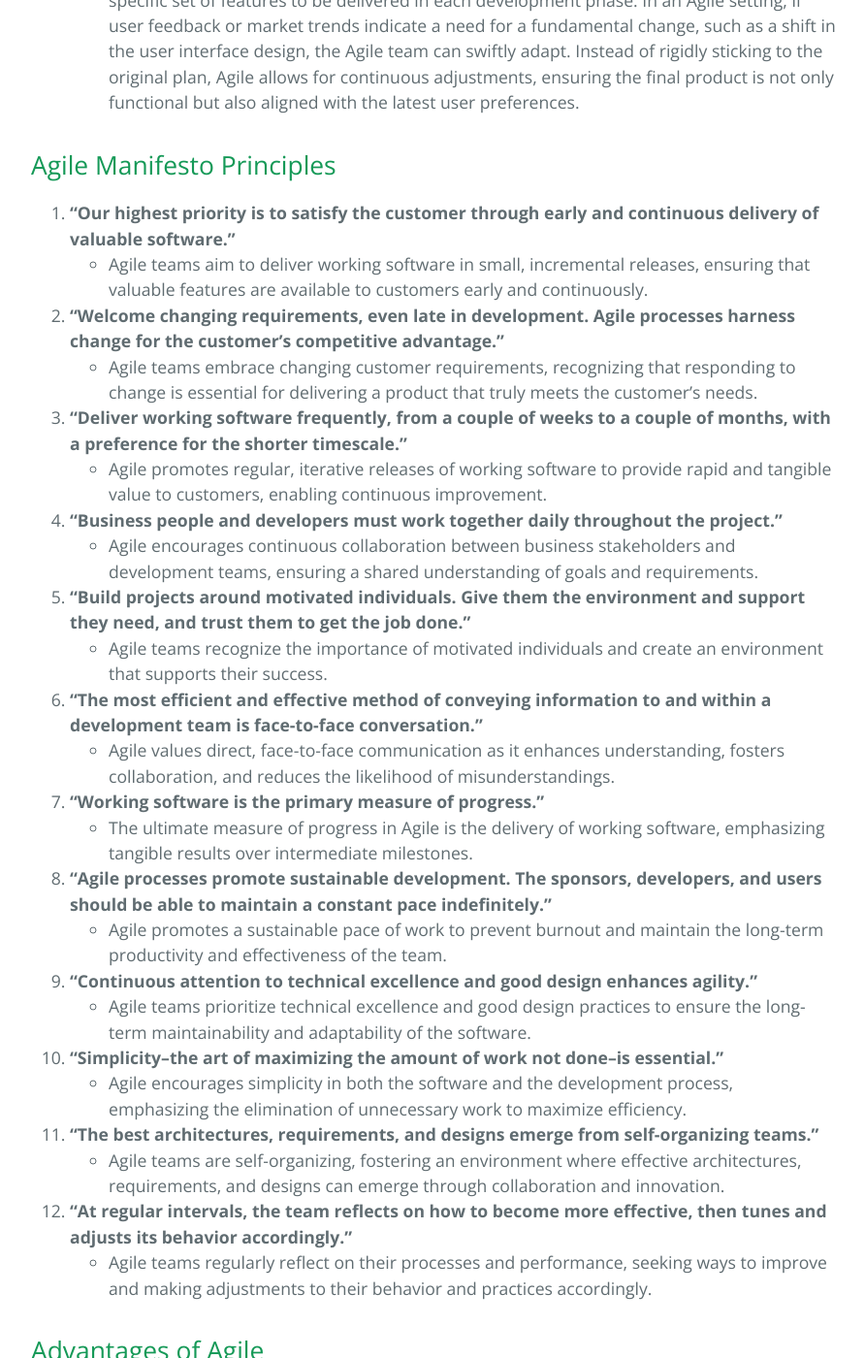
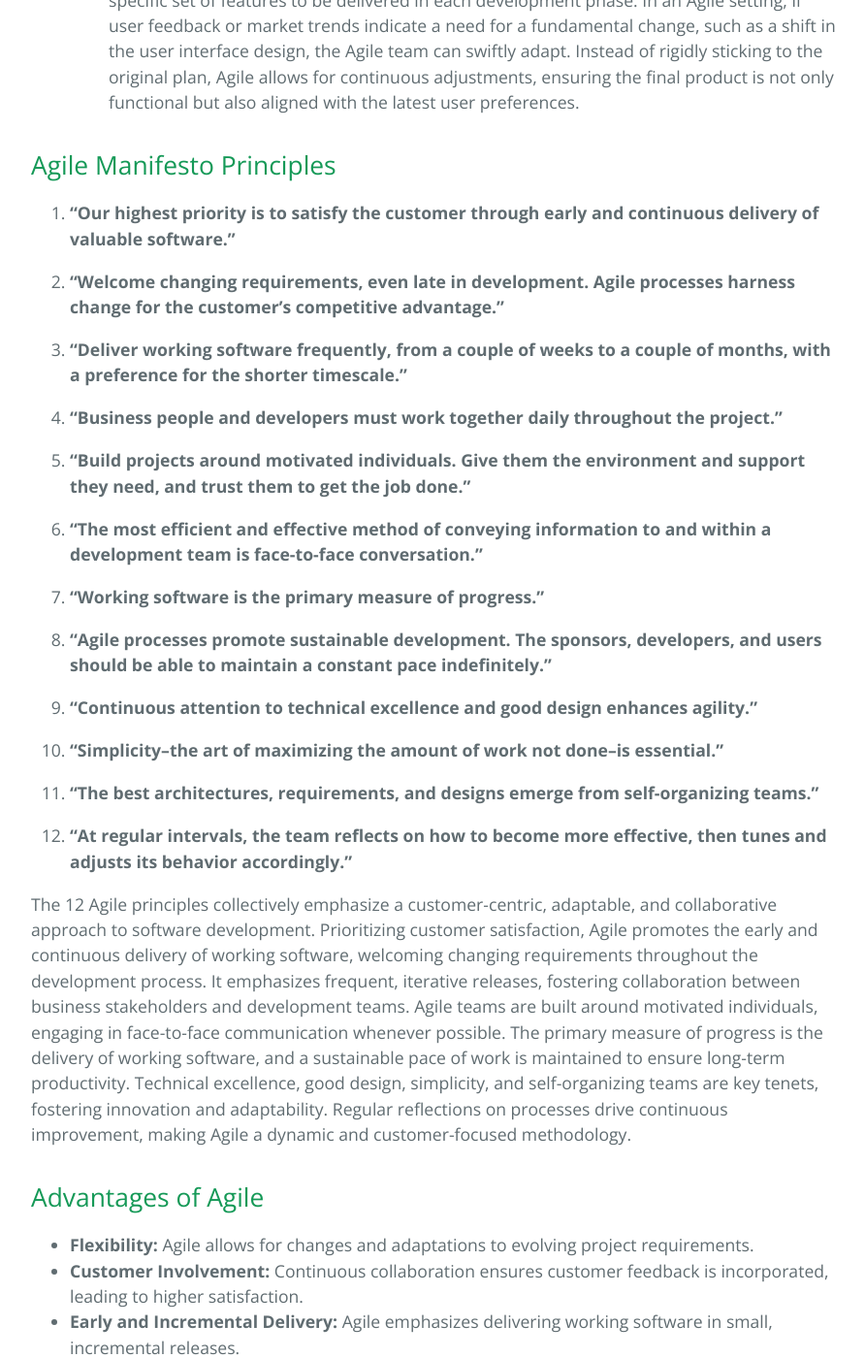
Before and after one commit to learning-software-engineering/learning-software-engineering.github.io, a Jekyll site: the page built from Topics/Software_Engineering/Agile.md, in a window 1280 px wide and 1400 px high, scrolled down 2492 px. Shown: the whole window at 97% size, without its empty margins (192-1084 px from the left). Built offline with Jekyll 4.4.1, drawn with Linux system fonts in a browser that asks for light colours; our own code applies the rules of GitHub Pages for plain Markdown files.

Commit message:
Replaced the redundant explanations after each of the 12 principles of Agile with a single explanation at the end.

```diff
--- a/Topics/Software_Engineering/Agile.md
+++ b/Topics/Software_Engineering/Agile.md
@@ -44,40 +44,30 @@ Following the establishment of the Agile Manifesto, various Agile methodologies
 ## Agile Manifesto Principles
 
 1. **"Our highest priority is to satisfy the customer through early and continuous delivery of valuable software."**
-    - Agile teams aim to deliver working software in small, incremental releases, ensuring that valuable features are available to customers early and continuously.
 
 2. **"Welcome changing requirements, even late in development. Agile processes harness change for the customer's competitive advantage."**
-    - Agile teams embrace changing customer requirements, recognizing that responding to change is essential for delivering a product that truly meets the customer's needs.
 
 3. **"Deliver working software frequently, from a couple of weeks to a couple of months, with a preference for the shorter timescale."**
-    - Agile promotes regular, iterative releases of working software to provide rapid and tangible value to customers, enabling continuous improvement.
 
 4. **"Business people and developers must work together daily throughout the project."**
-    - Agile encourages continuous collaboration between business stakeholders and development teams, ensuring a shared understanding of goals and requirements.
 
 5. **"Build projects around motivated individuals. Give them the environment and support they need, and trust them to get the job done."**
-    - Agile teams recognize the importance of motivated individuals and create an environment that supports their success.
 
 6. **"The most efficient and effective method of conveying information to and within a development team is face-to-face conversation."**
-    - Agile values direct, face-to-face communication as it enhances understanding, fosters collaboration, and reduces the likelihood of misunderstandings.
 
 7. **"Working software is the primary measure of progress."**
-    - The ultimate measure of progress in Agile is the delivery of working software, emphasizing tangible results over intermediate milestones.
 
 8. **"Agile processes promote sustainable development. The sponsors, developers, and users should be able to maintain a constant pace indefinitely."**
-    - Agile promotes a sustainable pace of work to prevent burnout and maintain the long-term productivity and effectiveness of the team.
 
 9. **"Continuous attention to technical excellence and good design enhances agility."**
-    - Agile teams prioritize technical excellence and good design practices to ensure the long-term maintainability and adaptability of the software.
 
 10. **"Simplicity--the art of maximizing the amount of work not done--is essential."**
-    - Agile encourages simplicity in both the software and the development process, emphasizing the elimination of unnecessary work to maximize efficiency.
 
 11. **"The best architectures, requirements, and designs emerge from self-organizing teams."**
-    - Agile teams are self-organizing, fostering an environment where effective architectures, requirements, and designs can emerge through collaboration and innovation.
 
 12. **"At regular intervals, the team reflects on how to become more effective, then tunes and adjusts its behavior accordingly."**
-    - Agile teams regularly reflect on their processes and performance, seeking ways to improve and making adjustments to their behavior and practices accordingly.
+
+The 12 Agile principles collectively emphasize a customer-centric, adaptable, and collaborative approach to software development. Prioritizing customer satisfaction, Agile promotes the early and continuous delivery of working software, welcoming changing requirements throughout the development process. It emphasizes frequent, iterative releases, fostering collaboration between business stakeholders and development teams. Agile teams are built around motivated individuals, engaging in face-to-face communication whenever possible. The primary measure of progress is the delivery of working software, and a sustainable pace of work is maintained to ensure long-term productivity. Technical excellence, good design, simplicity, and self-organizing teams are key tenets, fostering innovation and adaptability. Regular reflections on processes drive continuous improvement, making Agile a dynamic and customer-focused methodology.
 
 ## Advantages of Agile
 
```
